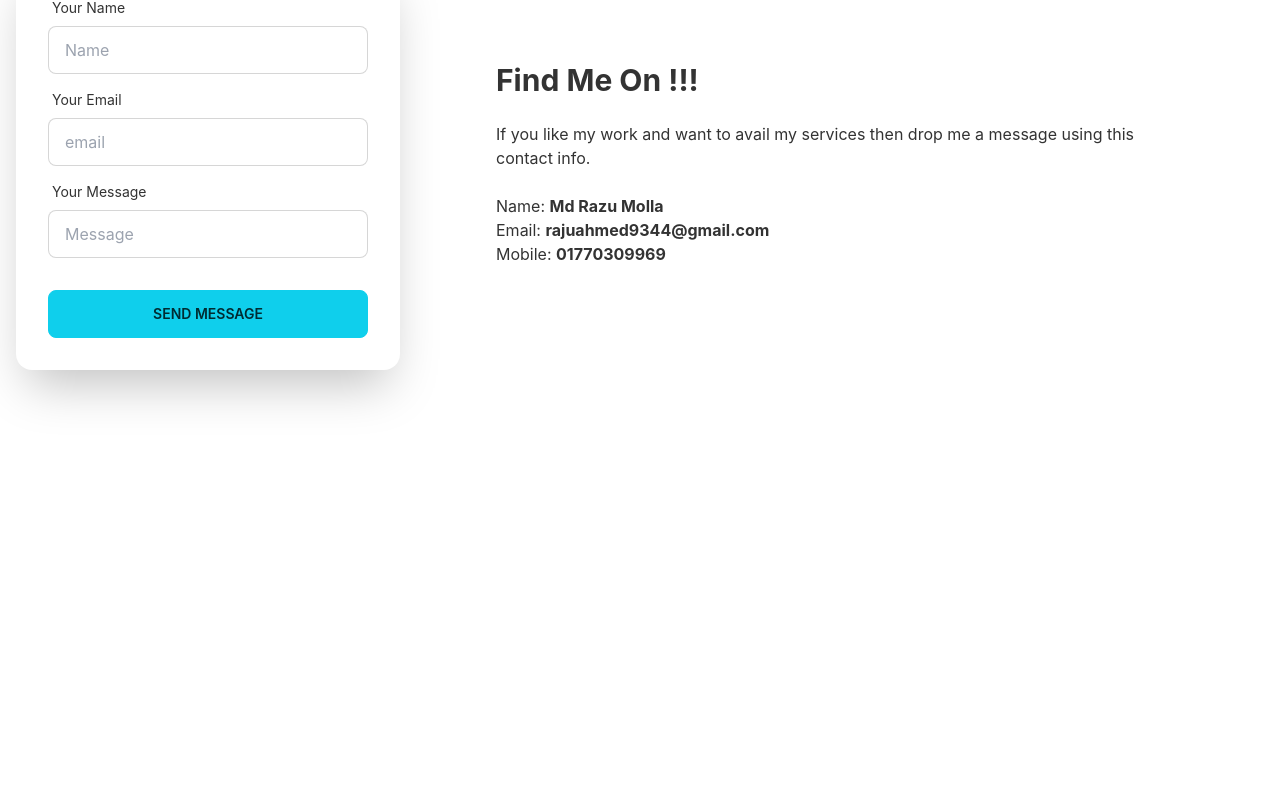
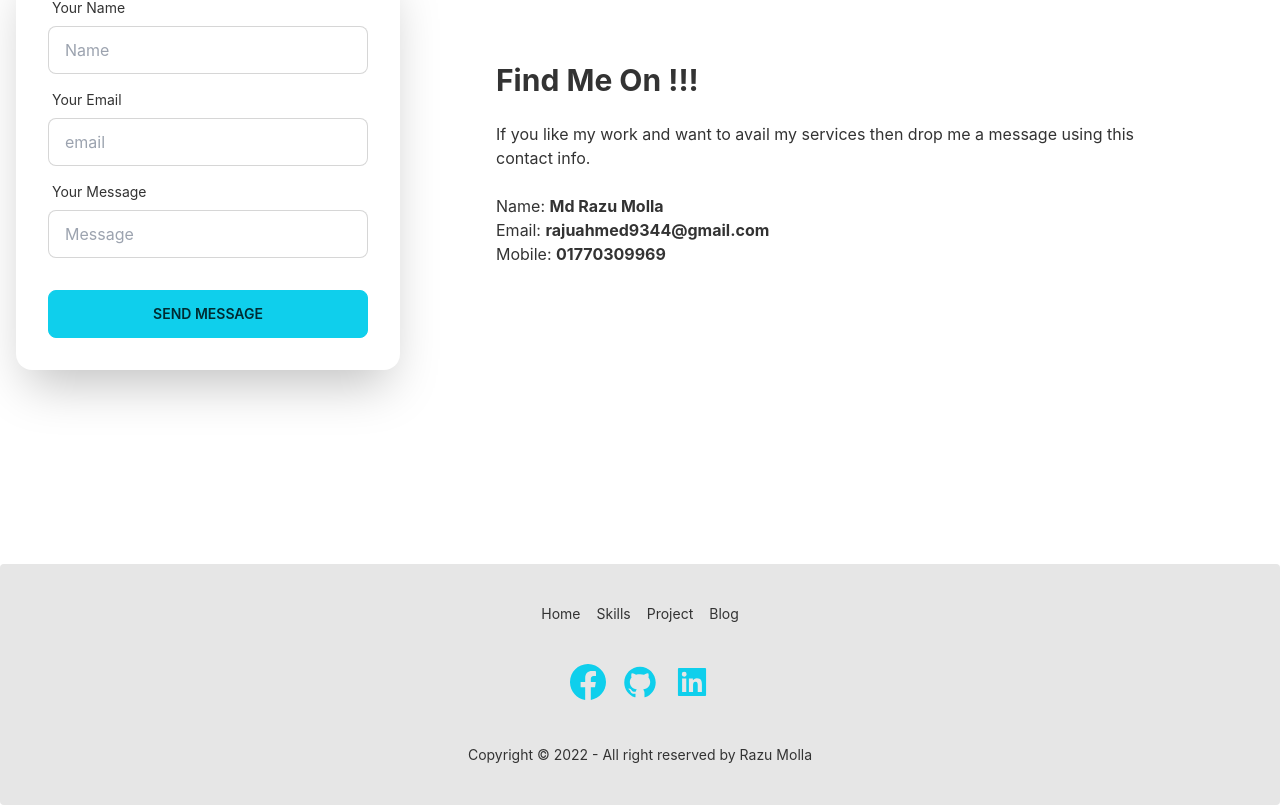
Before and after one commit to razumolla/my-portfolio, a React (Create React App) app: page / in a window 1280 px wide. Shown: the part 2434-3239 px from the top of the page. Before the commit the page ends 2998 px from the top, so only its background shows below. Built offline with nearby package versions, Linux system fonts and the light colour scheme.

Commit message:
Footer added

```diff
--- /dev/null
+++ b/src/components/Footer/Footer.js
@@ -0,0 +1,52 @@
+import React from 'react';
+import { Link } from 'react-router-dom';
+import { BsFacebook } from 'react-icons/bs';
+import { AiFillGithub } from 'react-icons/ai';
+import { AiFillLinkedin } from 'react-icons/ai';
+
+const Footer = () => {
+    return (
+        <footer class="footer footer-center p-10 bg-base-200 text-base-content rounded">
+            <div class="grid grid-flow-col gap-4">
+                <Link to='#home' class="link link-hover">Home</Link>
+                <Link to='#skills' class="link link-hover">Skills</Link>
+                <Link to='#projects' class="link link-hover">Project</Link>
+                <Link to='#blog' class="link link-hover">Blog</Link>
+            </div>
+            <div>
+                <div class="grid grid-flow-col gap-4">
+                <div className=' justify-center flex'>
+
+                        <div>
+                            <Link to='https://www.facebook.com/profile.php?id=100010189419477' target='_blank'>
+                                <button className=" mx-2 text-4xl text-primary">
+                                    <BsFacebook />
+                                </button>
+                            </Link>
+                        </div>
+                        <div>
+                            <Link to='https://github.com/razumolla' target='_blank' >
+                                <button className=" mx-2 text-4xl text-primary">
+                                    <AiFillGithub />
+                                </button>
+                            </Link>
+                        </div>
+                        <div>
+                            <Link to='https://www.linkedin.com/in/razu-molla/' target='_blank' >
+                                <button className=" mx-2 text-4xl text-primary">
+                                    <AiFillLinkedin />
+                                </button>
+                            </Link>
+                        </div>
+
+                    </div>
+                </div>
+            </div>
+            <div>
+                <p>Copyright © 2022 - All right reserved by Razu Molla</p>
+            </div>
+        </footer>
+    );
+};
+
+export default Footer;
--- a/src/components/Home/Home.js
+++ b/src/components/Home/Home.js
@@ -1,5 +1,6 @@
 import React from 'react';
 import Contact from '../Contact/Contact';
+import Footer from '../Footer/Footer';
 import Projects from '../Projects/Projects';
 import Skills from '../Skills/Skills';
 import Banner from './Banner';
@@ -11,6 +12,7 @@ const Home = () => {
            <Skills> </Skills>
            <Projects></Projects>
            <Contact></Contact>
+           <Footer></Footer>
         </div>
     );
 };
```
